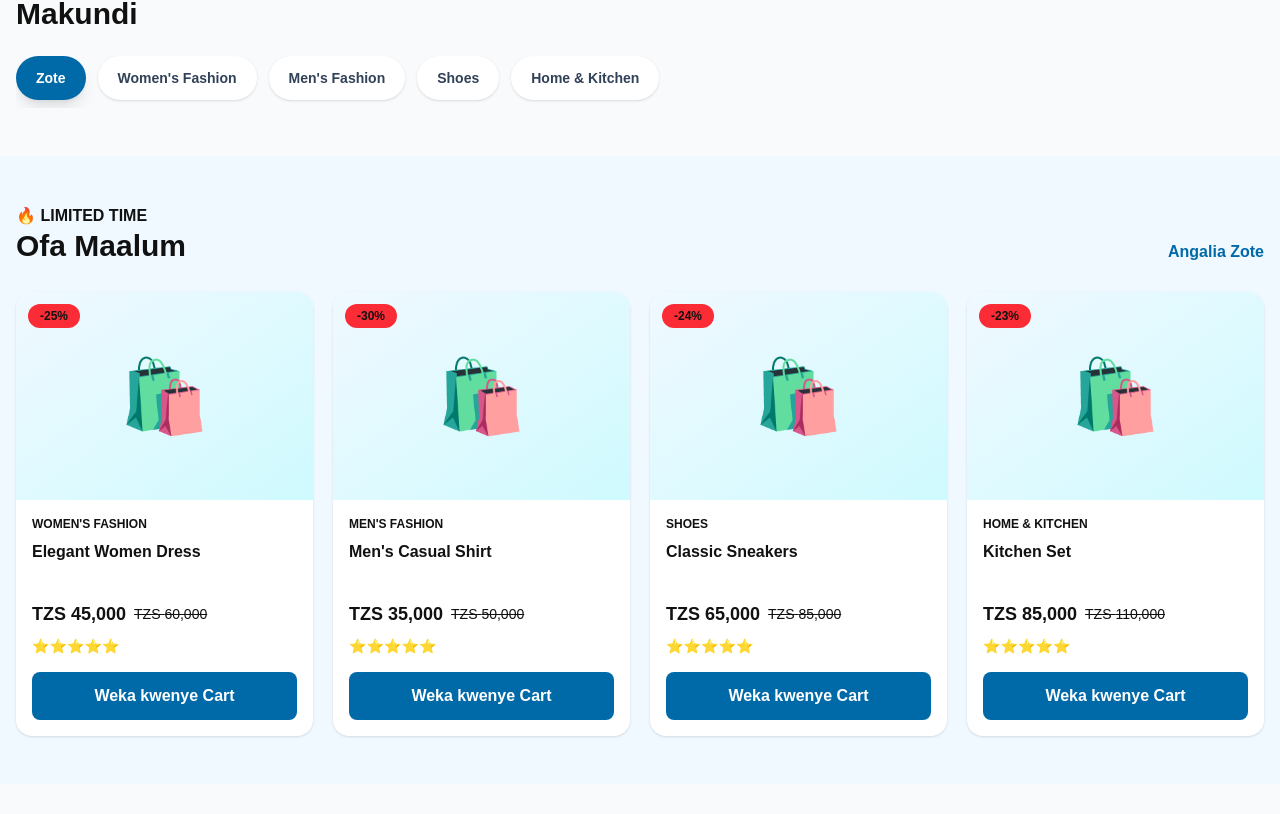
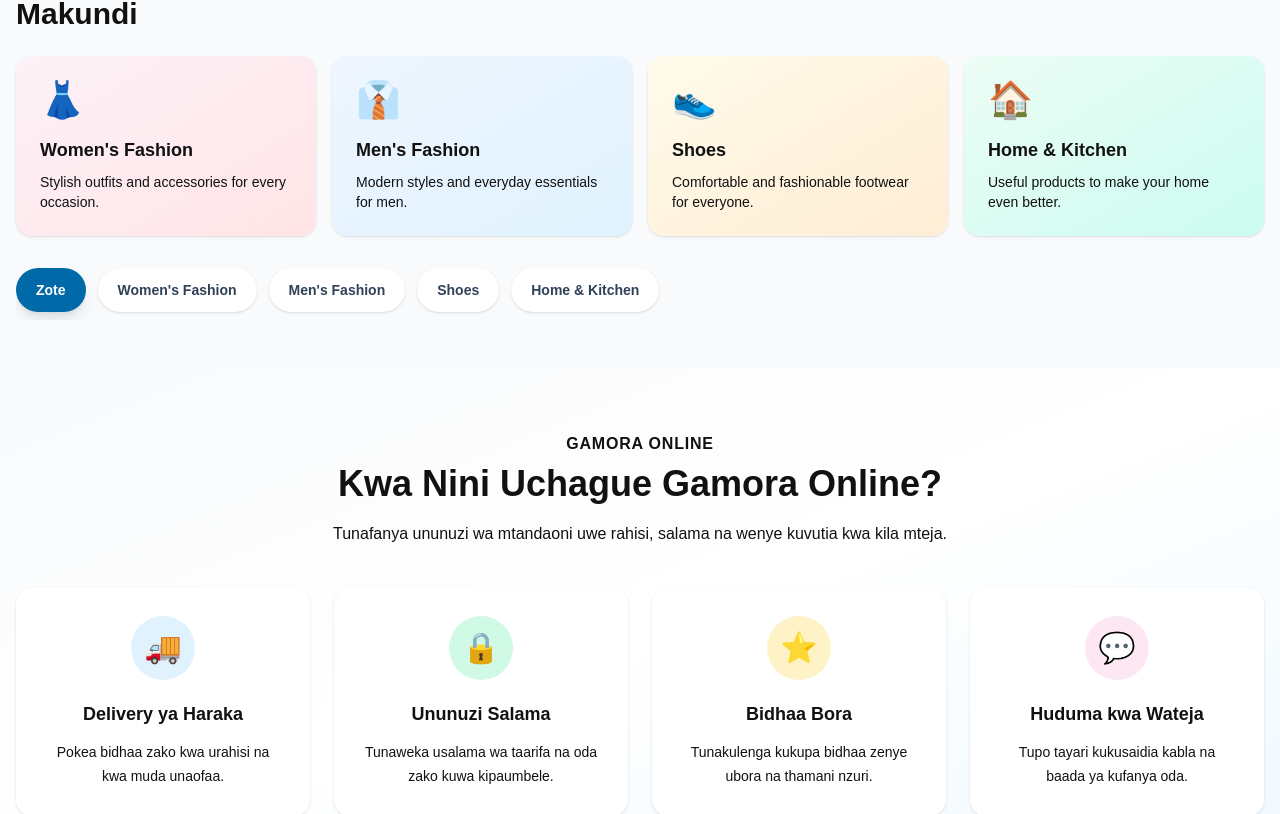
Before and after one commit to mwigambamm-oss/gamora-online, a Next.js app: page / in a window 1280 px wide. Shown: the part 929-1743 px from the top of the page. Built offline with nearby package versions, Linux system fonts and the light colour scheme.

Commit message:
Add why choose Gamora section

```diff
--- a/app/page.tsx
+++ b/app/page.tsx
@@ -539,7 +539,60 @@
 
         </div>
 
-        <div className="flex gap-3 overflow-x-auto pb-2">
+        <div className="mb-8 grid grid-cols-2 gap-4 md:grid-cols-4">
+          <button
+            onClick={() => setSelectedCategory("Women's Fashion")}
+            className="rounded-2xl bg-gradient-to-br from-pink-50 to-rose-100 p-6 text-left shadow-sm transition hover:-translate-y-1 hover:shadow-lg"
+          >
+            <div className="text-4xl">👗</div>
+            <h3 className="mt-4 text-lg font-black text-slate-900">
+              Women's Fashion
+            </h3>
+            <p className="mt-2 text-sm text-slate-600">
+              Stylish outfits and accessories for every occasion.
+            </p>
+          </button>
+
+          <button
+            onClick={() => setSelectedCategory("Men's Fashion")}
+            className="rounded-2xl bg-gradient-to-br from-blue-50 to-sky-100 p-6 text-left shadow-sm transition hover:-translate-y-1 hover:shadow-lg"
+          >
+            <div className="text-4xl">👔</div>
+            <h3 className="mt-4 text-lg font-black text-slate-900">
+              Men's Fashion
+            </h3>
+            <p className="mt-2 text-sm text-slate-600">
+              Modern styles and everyday essentials for men.
+            </p>
+          </button>
+
+          <button
+            onClick={() => setSelectedCategory("Shoes")}
+            className="rounded-2xl bg-gradient-to-br from-amber-50 to-orange-100 p-6 text-left shadow-sm transition hover:-translate-y-1 hover:shadow-lg"
+          >
+            <div className="text-4xl">👟</div>
+            <h3 className="mt-4 text-lg font-black text-slate-900">
+              Shoes
+            </h3>
+            <p className="mt-2 text-sm text-slate-600">
+              Comfortable and fashionable footwear for everyone.
+            </p>
+          </button>
+
+          <button
+            onClick={() => setSelectedCategory("Home & Kitchen")}
+            className="rounded-2xl bg-gradient-to-br from-emerald-50 to-teal-100 p-6 text-left shadow-sm transition hover:-translate-y-1 hover:shadow-lg"
+          >
+            <div className="text-4xl">🏠</div>
+            <h3 className="mt-4 text-lg font-black text-slate-900">
+              Home & Kitchen
+            </h3>
+            <p className="mt-2 text-sm text-slate-600">
+              Useful products to make your home even better.
+            </p>
+          </button>
+        </div>
+<div className="flex gap-3 overflow-x-auto pb-2">
 
           {categories.map((category) => (
 
@@ -564,7 +617,111 @@
         </div>
 
       </section>
+      {/* WHY CHOOSE GAMORA */}
 
+      <section className="bg-gradient-to-br from-slate-50 via-white to-sky-50 py-16">
+
+        <div className="mx-auto max-w-7xl px-4">
+
+          <div className="mx-auto max-w-2xl text-center">
+
+            <p className="font-bold uppercase tracking-wider text-sky-600">
+              GAMORA ONLINE
+            </p>
+
+            <h2 className="mt-2 text-3xl font-black text-slate-900 md:text-4xl">
+              {language === "sw"
+                ? "Kwa Nini Uchague Gamora Online?"
+                : "Why Choose Gamora Online?"}
+            </h2>
+
+            <p className="mt-4 leading-7 text-slate-600">
+              {language === "sw"
+                ? "Tunafanya ununuzi wa mtandaoni uwe rahisi, salama na wenye kuvutia kwa kila mteja."
+                : "We make online shopping simple, secure and enjoyable for every customer."}
+            </p>
+
+          </div>
+
+          <div className="mt-10 grid gap-6 sm:grid-cols-2 lg:grid-cols-4">
+
+            <div className="rounded-2xl bg-white p-7 text-center shadow-sm transition hover:-translate-y-1 hover:shadow-xl">
+              <div className="mx-auto flex h-16 w-16 items-center justify-center rounded-full bg-sky-100 text-3xl">
+                🚚
+              </div>
+
+              <h3 className="mt-5 text-lg font-black">
+                {language === "sw"
+                  ? "Delivery ya Haraka"
+                  : "Fast Delivery"}
+              </h3>
+
+              <p className="mt-3 text-sm leading-6 text-slate-600">
+                {language === "sw"
+                  ? "Pokea bidhaa zako kwa urahisi na kwa muda unaofaa."
+                  : "Get your orders delivered conveniently and on time."}
+              </p>
+            </div>
+
+            <div className="rounded-2xl bg-white p-7 text-center shadow-sm transition hover:-translate-y-1 hover:shadow-xl">
+              <div className="mx-auto flex h-16 w-16 items-center justify-center rounded-full bg-emerald-100 text-3xl">
+                🔒
+              </div>
+
+              <h3 className="mt-5 text-lg font-black">
+                {language === "sw"
+                  ? "Ununuzi Salama"
+                  : "Secure Shopping"}
+              </h3>
+
+              <p className="mt-3 text-sm leading-6 text-slate-600">
+                {language === "sw"
+                  ? "Tunaweka usalama wa taarifa na oda zako kuwa kipaumbele."
+                  : "Your information and orders are handled with security in mind."}
+              </p>
+            </div>
+
+            <div className="rounded-2xl bg-white p-7 text-center shadow-sm transition hover:-translate-y-1 hover:shadow-xl">
+              <div className="mx-auto flex h-16 w-16 items-center justify-center rounded-full bg-amber-100 text-3xl">
+                ⭐
+              </div>
+
+              <h3 className="mt-5 text-lg font-black">
+                {language === "sw"
+                  ? "Bidhaa Bora"
+                  : "Quality Products"}
+              </h3>
+
+              <p className="mt-3 text-sm leading-6 text-slate-600">
+                {language === "sw"
+                  ? "Tunakulenga kukupa bidhaa zenye ubora na thamani nzuri."
+                  : "We focus on products that offer quality and great value."}
+              </p>
+            </div>
+
+            <div className="rounded-2xl bg-white p-7 text-center shadow-sm transition hover:-translate-y-1 hover:shadow-xl">
+              <div className="mx-auto flex h-16 w-16 items-center justify-center rounded-full bg-pink-100 text-3xl">
+                💬
+              </div>
+
+              <h3 className="mt-5 text-lg font-black">
+                {language === "sw"
+                  ? "Huduma kwa Wateja"
+                  : "Customer Support"}
+              </h3>
+
+              <p className="mt-3 text-sm leading-6 text-slate-600">
+                {language === "sw"
+                  ? "Tupo tayari kukusaidia kabla na baada ya kufanya oda."
+                  : "Our team is ready to assist you before and after your order."}
+              </p>
+            </div>
+
+          </div>
+
+        </div>
+
+      </section>
       {/* FLASH SALE */}
 
       {saleProducts.length > 0 && (
```
